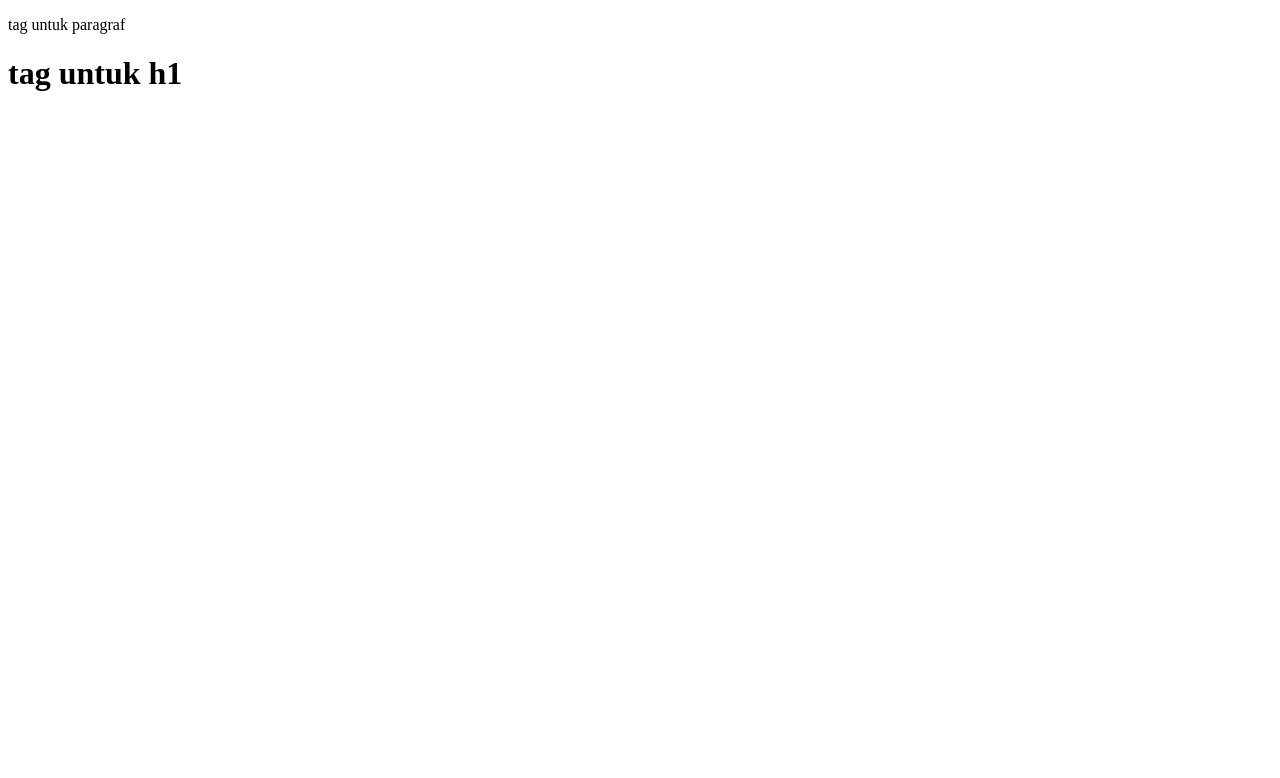
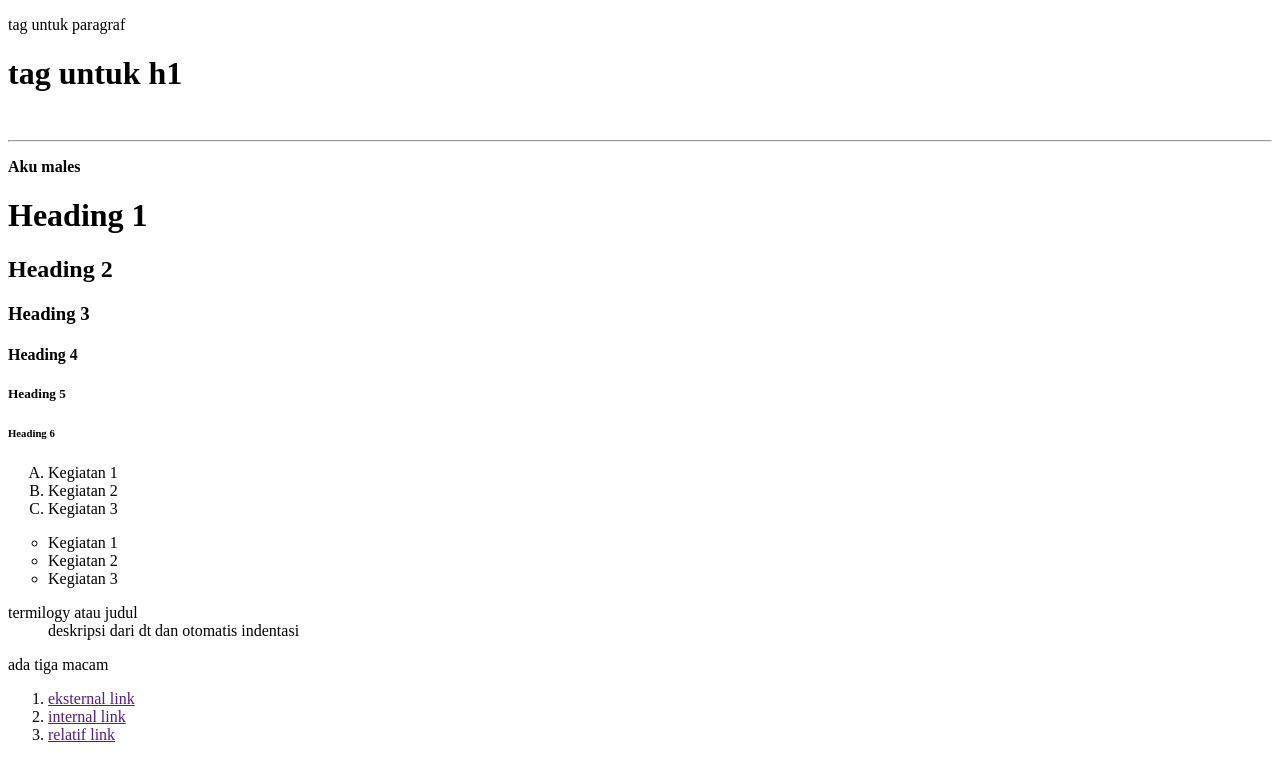
Before and after one commit to Alpinsil/repo-belajar-html, a plain HTML site: page index.html in a window 1280 px wide. Drawn offline with Linux system fonts and the light colour scheme.

Commit message:
menambahkan beberapa baris pada index.html

```diff
--- a/index.html
+++ b/index.html
@@ -11,6 +11,37 @@
 <body>
     <p>tag untuk paragraf</p>
     <h1>tag untuk h1</h1>
+    <br>
+    <hr>
+    <p><strong>Aku males</strong></p>
+    <h1>Heading 1</h1>
+    <h2>Heading 2</h2>
+    <h3>Heading 3</h3>
+    <h4>Heading 4</h4>
+    <h5>Heading 5</h5>
+    <h6>Heading 6</h6>
+    <ol type="A">
+        <li>Kegiatan 1</li>
+        <li>Kegiatan 2</li>
+        <li>Kegiatan 3</li>
+    </ol>
+    <ul type="circle">
+        <li>Kegiatan 1</li>
+        <li>Kegiatan 2</li>
+        <li>Kegiatan 3</li>
+    </ul>
+    <dl>
+        <dt>termilogy atau judul</dt>
+        <dd>deskripsi dari dt dan otomatis indentasi</dd>
+    </dl>
+    <a>ada tiga macam
+        <ol>
+            <li><a href="">eksternal link</a></li>
+            <li><a href="">internal link</a></li>
+            <li><a href="">relatif link</a></li>
+        </ol>
+    </a>
 </body>
 
+
 </html>
```
